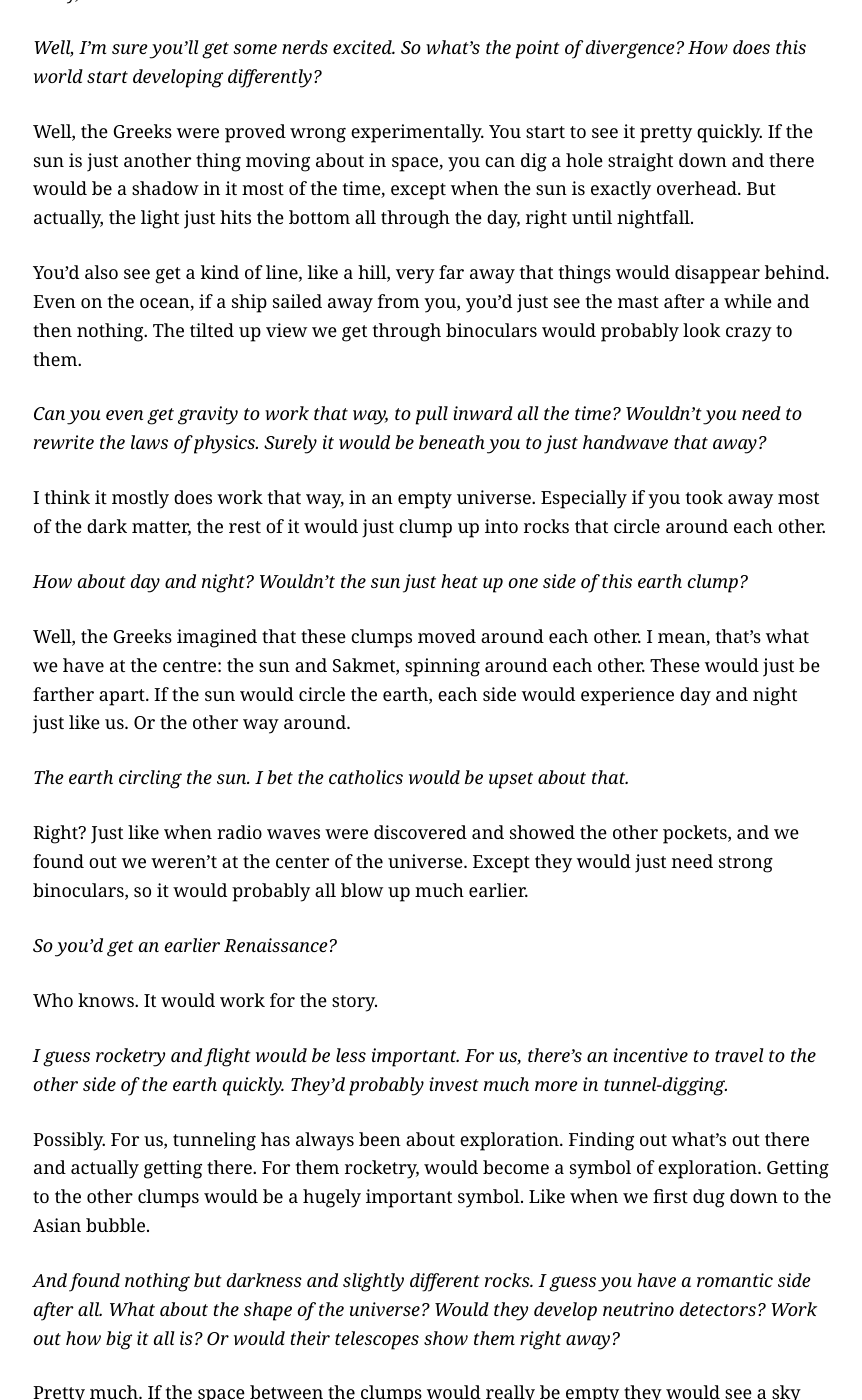
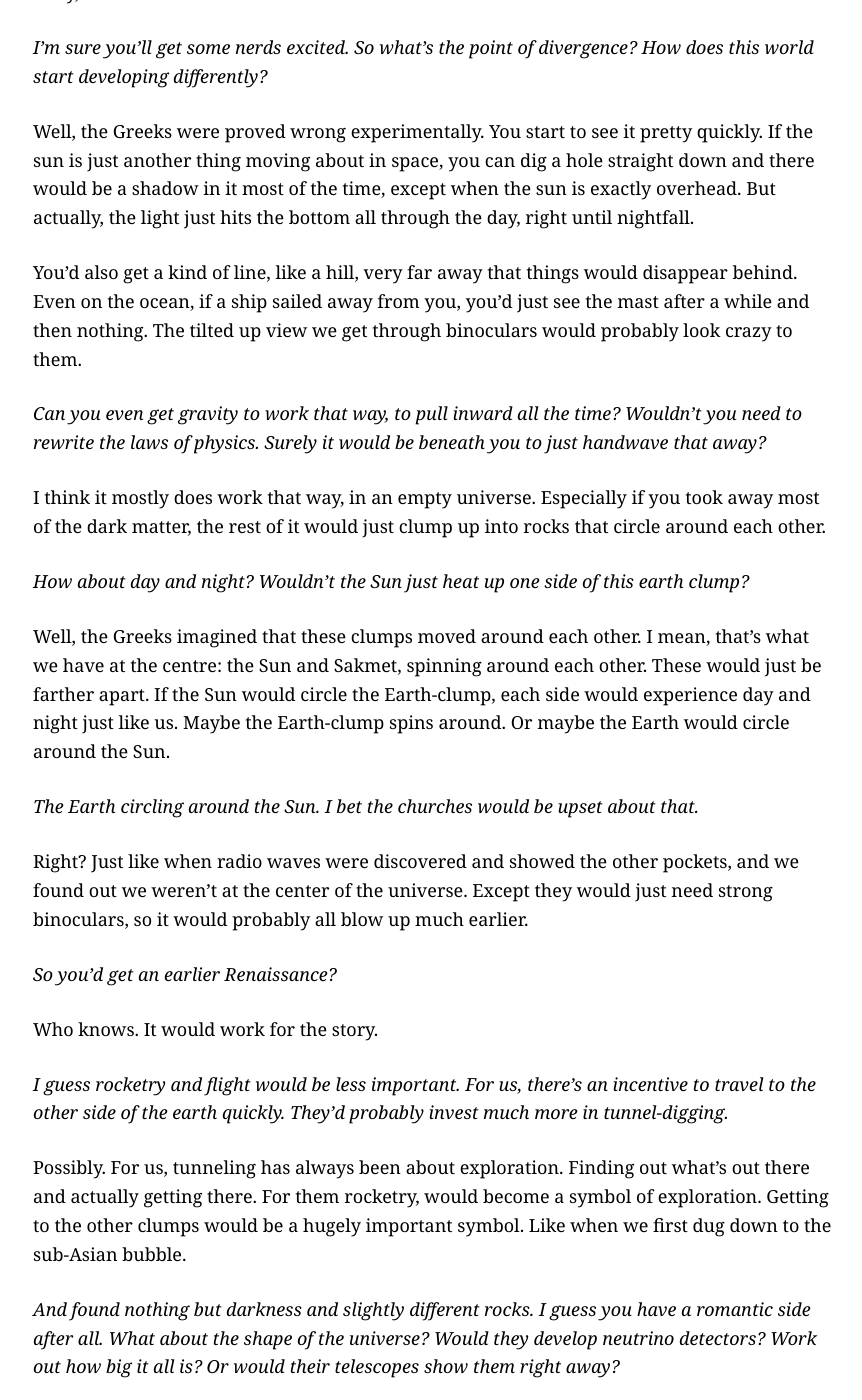
Before and after one commit to pbloem/profane-tmesis, a Jekyll site: the page built from inside-out.md, in a window 1280 px wide and 1400 px high, scrolled down 331 px. Shown: the whole window, without its empty margins (207-1069 px from the left). Built offline with Jekyll 4.4.1, drawn with Linux system fonts in a browser that asks for light colours; our own code applies the rules of GitHub Pages for plain Markdown files; some of the changed text lies outside the part shown.

Commit message:
Work in progress

```diff
--- a/inside-out.md
+++ b/inside-out.md
@@ -10,21 +10,21 @@ _That's not a story. It's just an idea. You need characters, you need arcs. This
 
 Can't art just be interesting for its own sake? Maybe it's more of a thought experiment than a story, but it's still a cool idea.
 
-_Well, I'm sure you'll get some nerds excited. So what's the point of divergence? How does this world start developing differently?_
+_I'm sure you'll get some nerds excited. So what's the point of divergence? How does this world start developing differently?_
 
 Well, the Greeks were proved wrong experimentally. You start to see it pretty quickly. If the sun is just another thing moving about in space, you can dig a hole straight down and there would be a shadow in it most of the time, except when the sun is exactly overhead. But actually, the light just hits the bottom all through the day, right until nightfall.
 
-You'd also see get a kind of line, like a hill, very far away that things would disappear behind. Even on the ocean, if a ship sailed away from you, you'd just see the mast after a while and then nothing. The tilted up view we get through binoculars would probably look crazy to them.
+You'd also get a kind of line, like a hill, very far away that things would disappear behind. Even on the ocean, if a ship sailed away from you, you'd just see the mast after a while and then nothing. The tilted up view we get through binoculars would probably look crazy to them.
 
 _Can you even get gravity to work that way, to pull inward all the time? Wouldn't you need to rewrite the laws of physics. Surely it would be beneath you to just handwave that away?_
 
 I think it mostly does work that way, in an empty universe. Especially if you took away most of the dark matter, the rest of it would just clump up into rocks that circle around each other.
 
-_How about day and night? Wouldn't the sun just heat up one side of this earth clump?_
+_How about day and night? Wouldn't the Sun just heat up one side of this earth clump?_
 
-Well, the Greeks imagined that these clumps moved around each other. I mean, that's what we have at the centre: the sun and Sakmet, spinning around each other. These would just be farther apart. If the sun would circle the earth, each side would experience day and night just like us. Or the other way around.
+Well, the Greeks imagined that these clumps moved around each other. I mean, that's what we have at the centre: the Sun and Sakmet, spinning around each other. These would just be farther apart. If the Sun would circle the Earth-clump, each side would experience day and night just like us. Maybe the Earth-clump spins around. Or maybe the Earth would circle around the Sun.
 
-_The earth circling the sun. I bet the catholics would be upset about that._
+_The Earth circling around the Sun. I bet the churches would be upset about that._
 
 Right? Just like when radio waves were discovered and showed the other pockets, and we found out we weren't at the center of the universe. Except they would just need strong binoculars, so it would probably all blow up much earlier.
 
@@ -34,11 +34,11 @@ Who knows. It would work for the story.
 
 _I guess rocketry and flight would be less important. For us, there's an incentive to travel to the other side of the earth quickly. They'd probably invest much more in tunnel-digging._
 
-Possibly. For us, tunneling has always been about exploration. Finding out what's out there and actually getting there. For them rocketry, would become a symbol of exploration. Getting to the other clumps would be a hugely important symbol. Like when we first dug down to the Asian bubble.
+Possibly. For us, tunneling has always been about exploration. Finding out what's out there and actually getting there. For them rocketry, would become a symbol of exploration. Getting to the other clumps would be a hugely important symbol. Like when we first dug down to the sub-Asian bubble.
 
 _And found nothing but darkness and slightly different rocks. I guess you have a romantic side after all. What about the shape of the universe? Would they develop neutrino detectors? Work out how big it all is? Or would their telescopes show them right away?_
 
-Pretty much. If the space between the clumps would really be empty they would see a sky full of other Sols. They could look neutrino-years away with the naked eye. And radio waves would let them see even further. I doubt they'd ever discover that neutrinos even exist.
+Pretty much. If the space between the clumps would really be empty they would see a sky full of other Suns. They could look neutrino-years away with the naked eye. And radio waves would let them see even further. I doubt they'd ever discover that neutrinos even exist.
 
 _How do you end a story like that?_
 
```
Also changed, not shown: a-week-in-the-life-of.md (+0 -1 lines).
